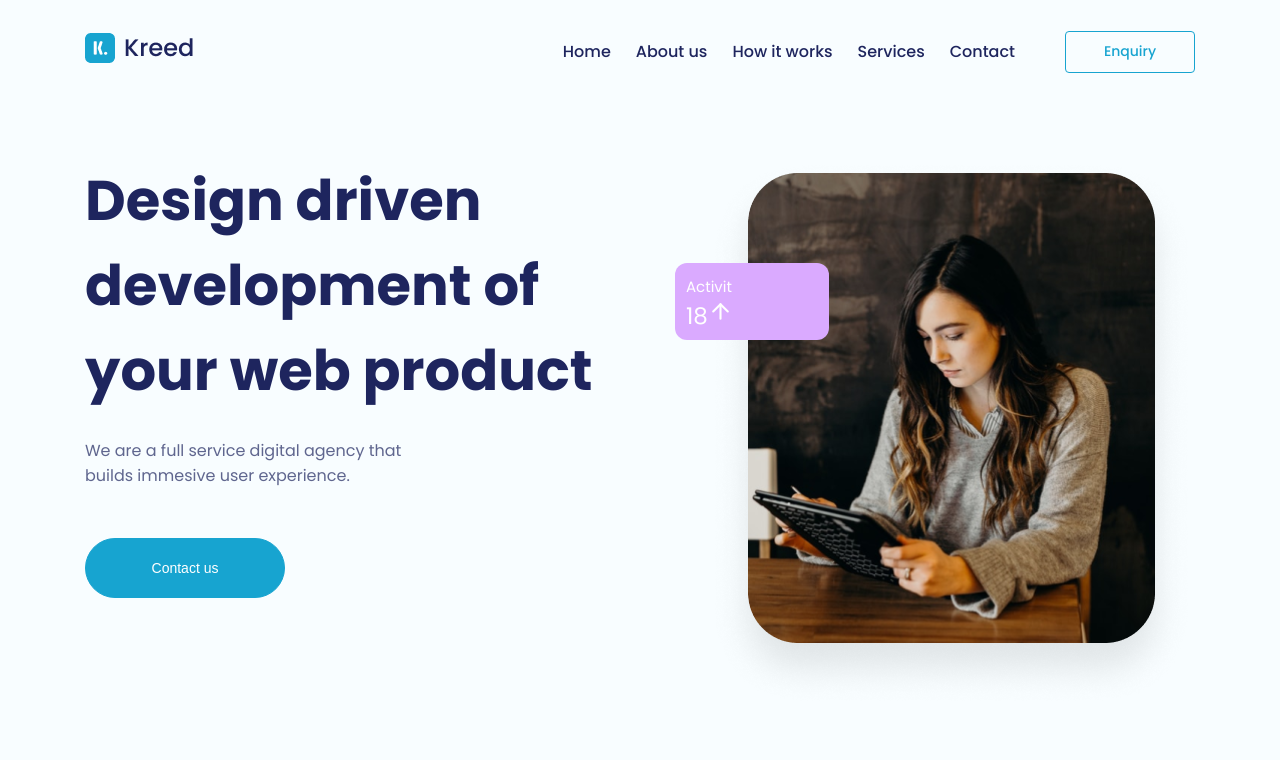
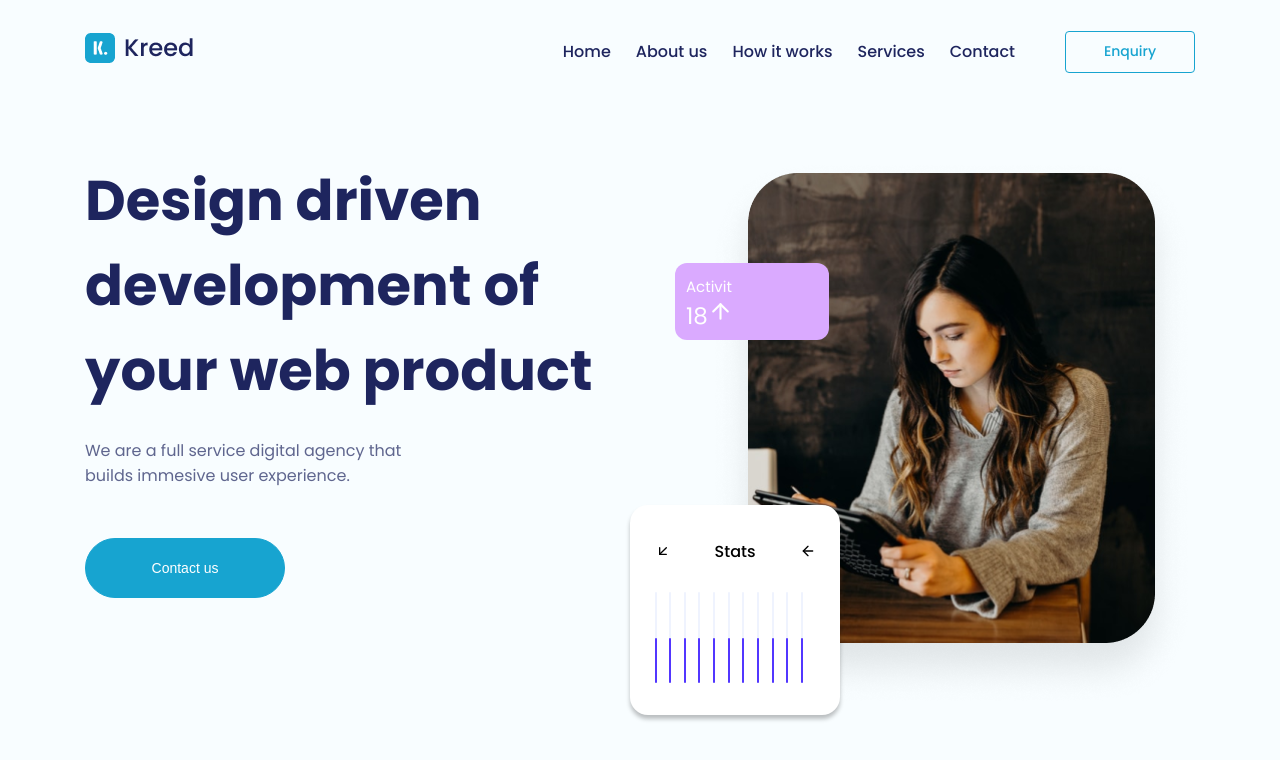
Before and after one commit to EmersonSEP/react-landing-page, a React (Vite) app: page / in a window 1280 px wide. Shown: the top 760 px of the page. Built offline with nearby package versions, Linux system fonts and the light colour scheme.

Commit message:
parte 2.3

```diff
--- a/src/molecules/CardActivity/index.tsx
+++ b/src/molecules/CardActivity/index.tsx
@@ -8,7 +8,11 @@
     <small>Activit</small>
     <div><span>18<FiArrowUp size={25} color='#fff'/>
     </span></div>
+
+
     </S.Container>
+
+
   )
 
 }
--- a/src/molecules/CardActivity/styles.ts
+++ b/src/molecules/CardActivity/styles.ts
@@ -11,6 +11,7 @@
   border-radius: 12px;
   text-align: left;
   padding: 11px;
+  overflow: hidden;
   small {
     font-size: 15px;
   }
@@ -22,7 +23,5 @@
       font-weight: 400;
       margin-right: 5px;
     }
-
-
   }
 `;
--- /dev/null
+++ b/src/molecules/CardChart/index.tsx
@@ -0,0 +1,22 @@
+import { FiArrowDownLeft, FiArrowLeft } from 'react-icons/fi'
+import * as S from './styles'
+
+export function CardChart () {
+  const amountBars = Array.from(Array(12).keys())
+  return (
+    <S.Container>
+        <div>
+            <FiArrowDownLeft />
+          <strong>Stats</strong>
+          <FiArrowLeft />
+        </div>
+        <S.Chart>
+        {amountBars.map((item) => (
+          <div>
+            <span></span>
+          </div>
+        ))}
+    </S.Chart>
+    </S.Container>
+  )
+}
--- /dev/null
+++ b/src/molecules/CardChart/styles.ts
@@ -0,0 +1,52 @@
+import styled from "styled-components";
+
+export const Container = styled.div`
+  position: absolute;
+  bottom: 0;
+  left: 30px;
+  width: 210px;
+  height: 210px;
+  border-radius: 18px;
+  background-color: #fff;
+  box-shadow: 0px 4px 4px 0px #00000040;
+  padding: 33.6px 24.5px;
+  > div {
+    display: flex;
+    justify-content: space-between;
+    align-items: center;
+  }
+  strong {
+    font-weight: 500;
+  }
+`;
+
+function generationSpan() {
+  const amountBars = [...Array(12).keys()];
+  let styleSpan: any = [];
+
+  amountBars.forEach((item) => {
+    styleSpan.push(`
+      div:nth-child(${item}) {
+        background-color: #EFF3FE;
+        height: 91px ;
+        width: 2.1px;
+        border-radius: 5px;
+        display: flex;
+        align-items: flex-end;
+    span {
+        background-color: #5236ff;
+        display: block;
+        height: 45px; ${Math.ceil(Math.random() * 100)}px;
+        width: 3.5px;
+        border-radius: 5px;
+      }
+    }
+    `);
+  });
+  return styleSpan.join("");
+}
+
+export const Chart = styled.div`
+  margin-top: 28px;
+  ${generationSpan()}
+`;
--- a/src/oraganisms/ProductStats/index.tsx
+++ b/src/oraganisms/ProductStats/index.tsx
@@ -1,11 +1,13 @@
 import { CardActivity } from "../../molecules/CardActivity";
 import * as S from "./styles";
 import HeroImage from "../../assets/img/img-hero.png";
+import { CardChart } from "../../molecules/CardChart";
 
 export function ProductStats() {
   return (
     <S.Container>
       <CardActivity />
+      <CardChart />
       <img src={HeroImage} alt="imagem mulher fazendo pesquisa" />
     </S.Container>
   );
```
